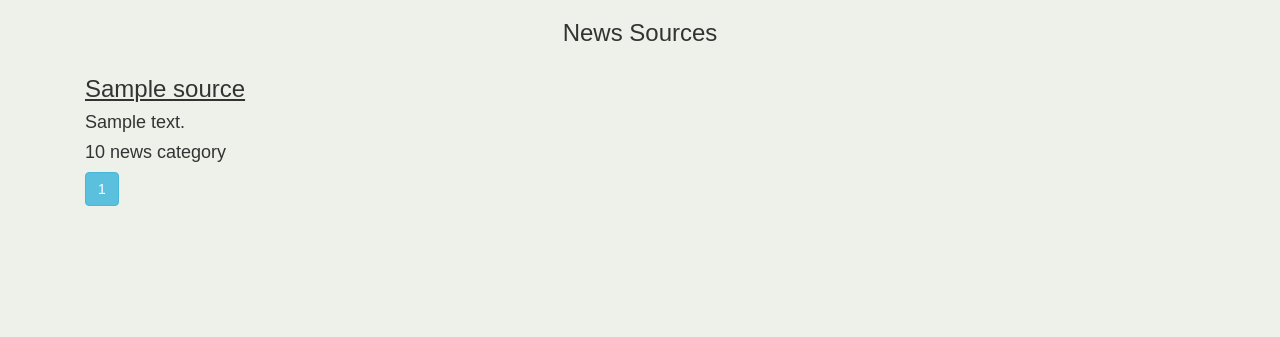
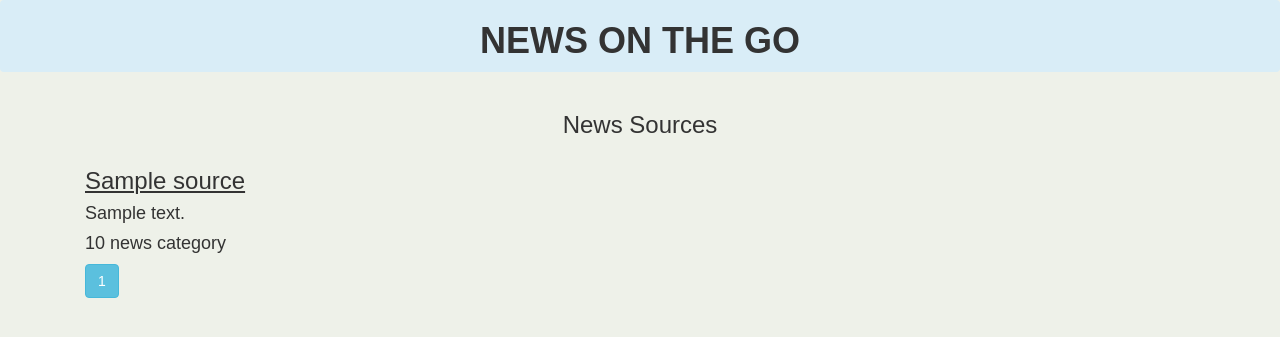
Before and after one commit to mwiks-dev/News-On-The-Go, a Flask app: template app/templates/index.html in a window 1280 px wide. Shown: the top 337 px of the page. Run offline with Flask 2, Linux system fonts and the light colour scheme; the template is opened without the code that fills it: most values are stand-ins (such as "Sample title", 1, 10 or a date in 2020); some libraries are stand-ins or nearby versions.

Commit message:
Add navigation bar

```diff
--- a/app/templates/base.html
+++ b/app/templates/base.html
@@ -1,4 +1,7 @@
 {% extends 'bootstrap/base.html'%}
+{% block navbar %}
+    {% include 'navbar.html' %}
+{% endblock %}
 <!DOCTYPE html>
 <html>
     <head>
--- /dev/null
+++ b/app/templates/navbar.html
@@ -0,0 +1,4 @@
+<nav class="navbar navbar-expand-lg navbar-info bg-info">
+      <h1 align ="center"><strong>NEWS ON THE GO</strong></h1>
+
+  </nav>
```
